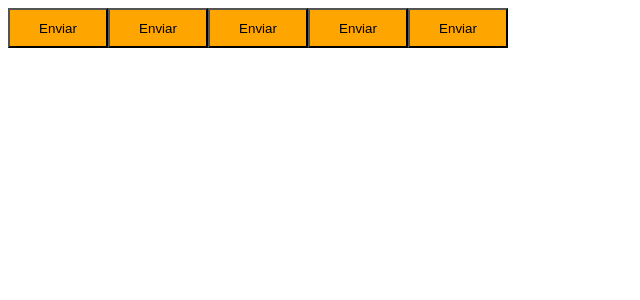
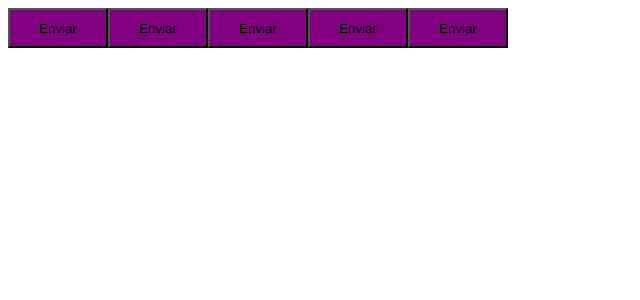
Before and after one commit to VagnerNerves/ignite-timer, a React (Vite) app: page / in a window 1280 px wide. Shown: the top 300 px of the page, without its empty margins (0-640 px from the left). Built offline with nearby package versions, Linux system fonts and the light colour scheme.

Commit message:
feat: created default type in styled components.

```diff
--- a/src/components/Button.styles.ts
+++ b/src/components/Button.styles.ts
@@ -17,7 +17,7 @@
   width: 100px;
   height: 40px;
 
-  background: ${props => props.theme.secondary};
+  background: ${props => props.theme.primary};
 
   /* ${props => {
     return css`
```
Also changed, not shown: src/@types/styled.d.ts (added, +8 -0 lines).
